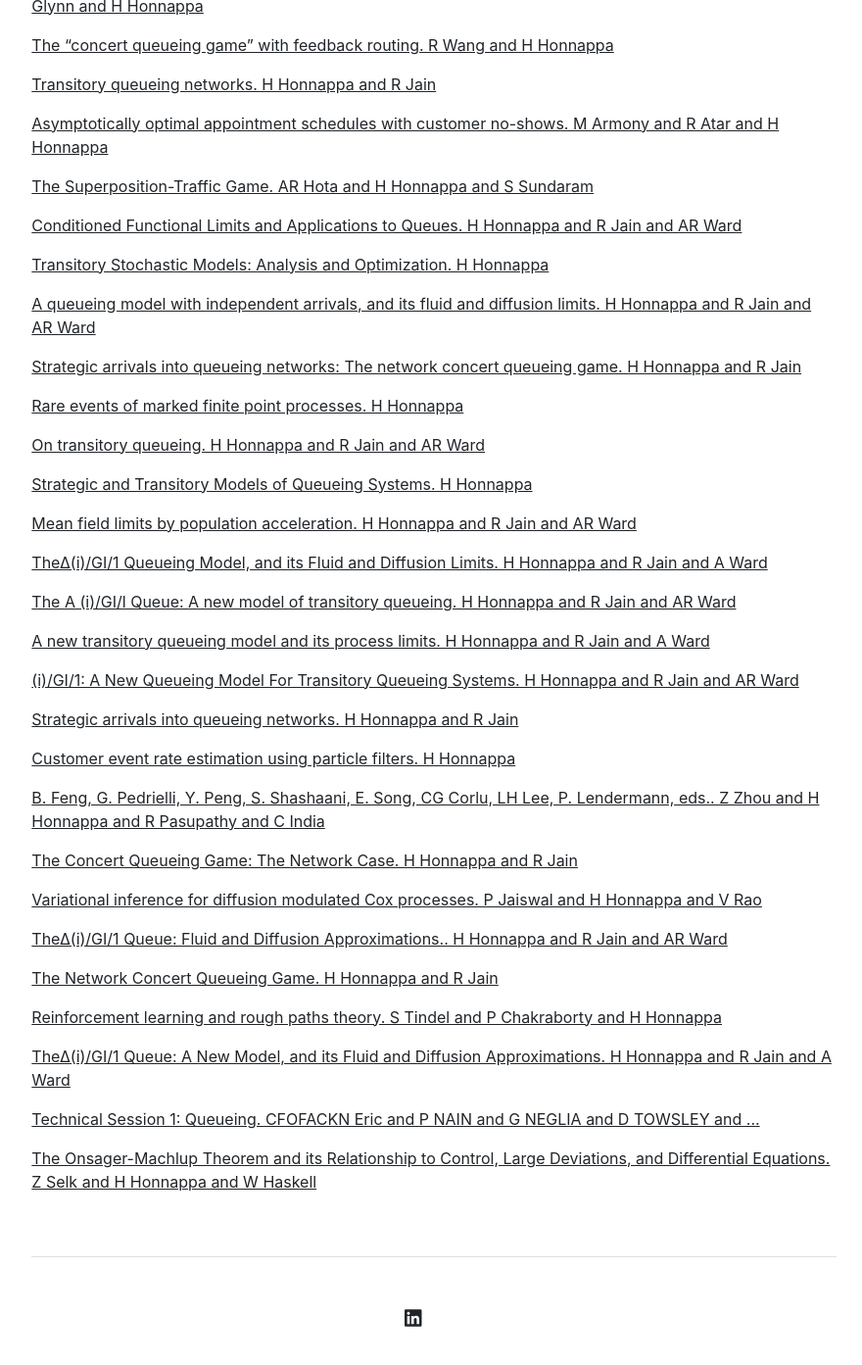
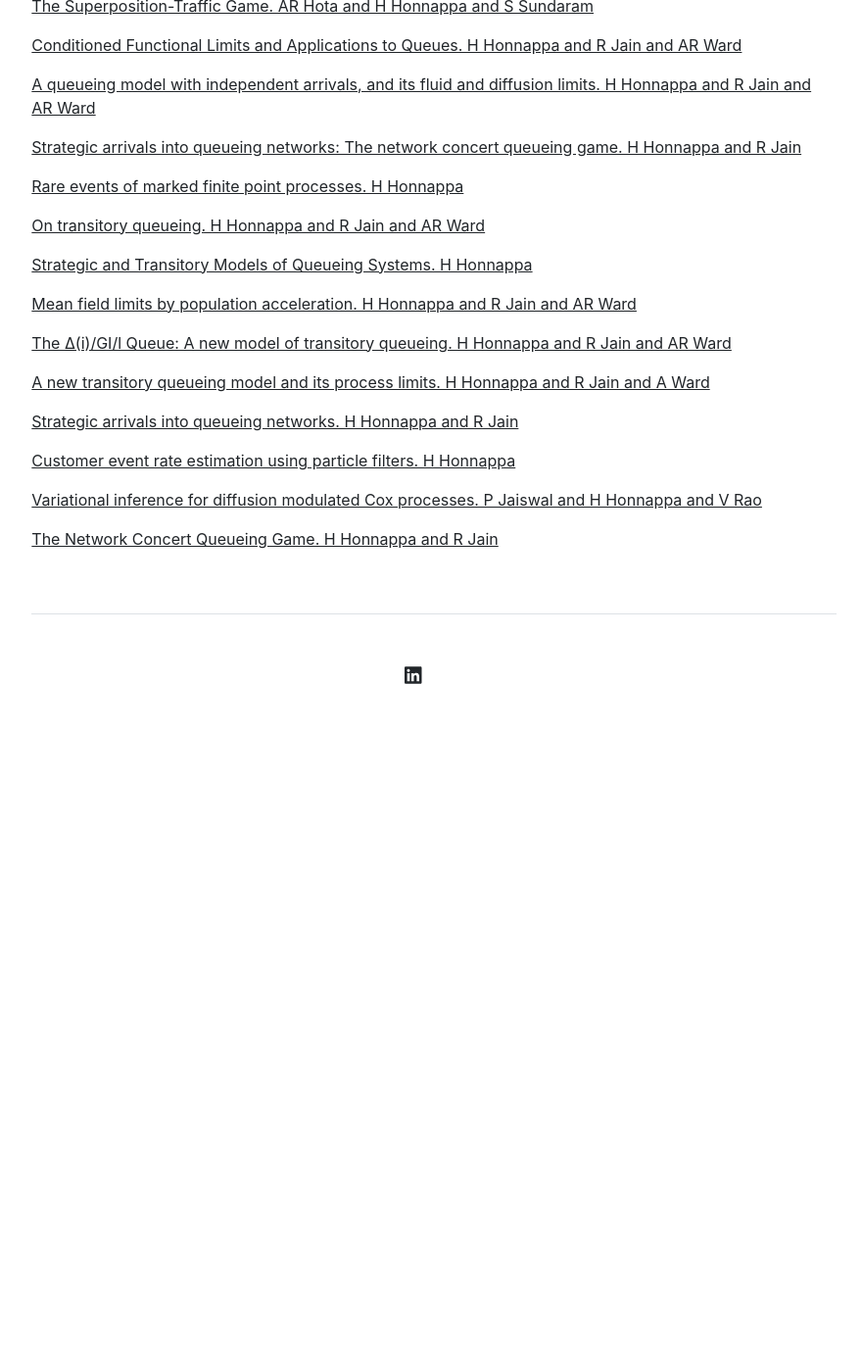
Before and after one commit to stochasticsystemslab/stochasticsystemslab.github.io, a Jekyll site: the page built from publications.md, in a window 1280 px wide and 1400 px high, scrolled down 2694 px. Shown: the top 1393 px of the window at 98% size, without its empty margins (197-1077 px from the left). Built offline with Jekyll 4.4.1, drawn with Linux system fonts in a browser that asks for light colours; after the commit the page ends 3495 px from its top, so only the background shows below that; some of the changed text lies outside the part shown.

Commit message:
Update pubs.yml

```diff
--- a/_data/pubs.yml
+++ b/_data/pubs.yml
@@ -11,15 +11,13 @@ index:
 - name: Pathwise Relaxed Optimal Control of Rough Differential Equations. P Chakraborty
     and H Honnappa and S Tindel
   url: https://arxiv.org/abs/2402.17900
-- name: Introduction to Optimal Transport. IO Ryzhov and R Pasupathy and ...
+- name: Introduction to Optimal Transport. IO Ryzhov and R Pasupathy and H Honnappa
   url: https://ieeexplore.ieee.org/abstract/document/10838746/
 - name: Renewal Processes Represented as Doubly Stochastic Poisson Processes. X Du
     and H Honnappa
   url: https://arxiv.org/abs/2409.18362
-- name: System of load balancing. H Honnappa and V Subramanian
-  url: https://patents.google.com/patent/US11863452B2/en
 - name: Distributed (ATC) gradient descent for high dimension sparse regression. Y
-    Ji and G Scutari and Y Sun and ...
+    Ji and G Scutari and Y Sun and H Honnappa
   url: https://ieeexplore.ieee.org/abstract/document/10103556/
 - name: Distributed sparse regression via penalization. Y Ji and G Scutari and Y Sun
     and H Honnappa
@@ -34,17 +32,12 @@ index:
     in the Small-Noise Limit. Z Selk and H Honnappa
   url: https://arxiv.org/abs/2209.04523
 - name: 'Sample average approximation over function spaces: Statistical consistency
-    and rate of convergence. Z Zhou and H Honnappa and ...'
+    and rate of convergence. Z Zhou and H Honnappa and R Pasupathy'
   url: https://ieeexplore.ieee.org/abstract/document/10015313/
 - name: Strong embeddings for transitory queueing models. P Chakraborty and H Honnappa
   url: https://pubsonline.informs.org/doi/abs/10.1287/moor.2021.1158
 - name: Calibrating nonstationary queueing network models. H Honnappa
   url: https://link.springer.com/article/10.1007/s11134-022-09830-2
-- name: 'CAREER: Methods for Data-Driven Service Engineering. H Honnappa'
-  url: https://ui.adsabs.harvard.edu/abs/2022nsf....2143752H/abstract
-- name: 'Offline Estimation of Controlled Markov Chains: Minimax Nonparametric Estimators
-    and Sample Efficiency. I Banerjee and H Honnappa and V Rao'
-  url: ''
 - name: PAC-Bayes bounds on variational tempered posteriors for Markov models. I Banerjee
     and VA Rao and H Honnappa
   url: https://www.mdpi.com/1099-4300/23/3/313
@@ -63,14 +56,12 @@ index:
 - name: 'A Feynman-Kac type theorem for ODEs: Solutions of second order ODEs as modes
     of diffusions. Z Selk and H Honnappa'
   url: https://arxiv.org/abs/2106.08525
-- name: Calibrating infinite server queueing models driven by cox processes. R Wang
+- name: Calibrating infinite server queueing models driven by Cox processes. R Wang
     and H Honnappa
   url: https://ieeexplore.ieee.org/abstract/document/9715351/
 - name: Diffusion Approximations for Queues In A Fast Oscillatory Random Environment.
     H Honnappa and Y Liu and S Tindel and A Yip
   url: https://arxiv.org/abs/2108.12890
-- name: Methods of load balancing. H Honnappa and V Subramanian
-  url: https://patents.google.com/patent/US10931583B2/en
 - name: 'Modeling urban taxi services with e-hailings: A queueing network approach.
     W Zhang and H Honnappa and SV Ukkusuri'
   url: https://www.sciencedirect.com/science/article/pii/S0968090X18317340
@@ -101,7 +92,7 @@ index:
     W Zhang and H Honnappa and SV Ukkusuri'
   url: https://www.sciencedirect.com/science/article/pii/S2352146519300481
 - name: 'Risk-sensitive variational bayes: Formulations and bounds. P Jaiswal and
-    H Honnappa and ...'
+    H Honnappa and V Rao'
   url: https://optimization-online.org/wp-content/uploads/2019/05/7205.pdf
 - name: Open Problem—Adaptive Constant-Step Stochastic Approximation. R Pasupathy
     and H Honnappa and SR Hunter
@@ -120,7 +111,7 @@ index:
 - name: Dominating points of Gaussian extremes. H Honnappa and R Pasupathy and P Jaiswal
   url: https://arxiv.org/abs/1810.12132
 - name: Optimal allocations for sample average approximation. P Jaiswal and H Honnappa
-    and ...
+    and R Pasupathy
   url: https://ieeexplore.ieee.org/abstract/document/8632258/
 - name: An optimal control approach to within day congestion pricing for stochastic
     transportation networks. H Gehlot and H Honnappa and SV Ukkusuri
@@ -142,8 +133,6 @@ index:
 - name: Conditioned Functional Limits and Applications to Queues. H Honnappa and R
     Jain and AR Ward
   url: https://arxiv.org/abs/1711.02148
-- name: 'Transitory Stochastic Models: Analysis and Optimization. H Honnappa'
-  url: https://ui.adsabs.harvard.edu/abs/2016nsf....1636069H/abstract
 - name: A queueing model with independent arrivals, and its fluid and diffusion limits.
     H Honnappa and R Jain and AR Ward
   url: https://link.springer.com/article/10.1007/s11134-014-9428-4
@@ -159,44 +148,18 @@ index:
 - name: Mean field limits by population acceleration. H Honnappa and R Jain and AR
     Ward
   url: https://ieeexplore.ieee.org/abstract/document/7039918/
-- name: The∆(i)/GI/1 Queueing Model, and its Fluid and Diffusion Limits. H Honnappa
-    and R Jain and A Ward
-  url: ''
-- name: 'The A (i)/GI/l Queue: A new model of transitory queueing. H Honnappa and
+- name: 'The  ∆(i)/GI/l Queue: A new model of transitory queueing. H Honnappa and
     R Jain and AR Ward'
   url: https://ieeexplore.ieee.org/abstract/document/6483292/
 - name: A new transitory queueing model and its process limits. H Honnappa and R Jain
     and A Ward
   url: https://ieeexplore.ieee.org/abstract/document/6376300/
-- name: '(i)/GI/1: A New Queueing Model For Transitory Queueing Systems. H Honnappa
-    and R Jain and AR Ward'
-  url: ''
 - name: Strategic arrivals into queueing networks. H Honnappa and R Jain
   url: https://ieeexplore.ieee.org/abstract/document/5706993/
 - name: Customer event rate estimation using particle filters. H Honnappa
   url: https://crpit.scem.westernsydney.edu.au/confpapers/CRPITV87Honnappa.pdf
-- name: B. Feng, G. Pedrielli, Y. Peng, S. Shashaani, E. Song, CG Corlu, LH Lee, P.
-    Lendermann, eds.. Z Zhou and H Honnappa and R Pasupathy and C India
-  url: https://web.ics.purdue.edu/~pasupath/PAPERS/2022zhohonpas.pdf
-- name: 'The Concert Queueing Game: The Network Case. H Honnappa and R Jain'
-  url: http://ita.ucsd.edu/workshop/13/files/paper/paper_2025.pdf
 - name: Variational inference for diffusion modulated Cox processes. P Jaiswal and
     H Honnappa and V Rao
   url: https://openreview.net/forum?id=snaT4xewUfX
-- name: 'The∆(i)/GI/1 Queue: Fluid and Diffusion Approximations.. H Honnappa and R
-    Jain and AR Ward'
-  url: https://stoch-nets-2012.lids.mit.edu/posters/Honnappa.pdf
 - name: The Network Concert Queueing Game. H Honnappa and R Jain
   url: https://minghsiehece.usc.edu/wp-content/uploads/2017/08/Honnappa-Harsha.pdf
-- name: Reinforcement learning and rough paths theory. S Tindel and P Chakraborty
-    and H Honnappa
-  url: https://www.math.purdue.edu/~stindel/slides/reinforcement-learning.pdf
-- name: 'The∆(i)/GI/1 Queue: A New Model, and its Fluid and Diffusion Approximations.
-    H Honnappa and R Jain and A Ward'
-  url: ''
-- name: 'Technical Session 1: Queueing. CFOFACKN Eric and P NAIN and G NEGLIA and
-    D TOWSLEY and ...'
-  url: https://ieeexplore.ieee.org/abstract/document/6376296/
-- name: The Onsager-Machlup Theorem and its Relationship to Control, Large Deviations,
-    and Differential Equations. Z Selk and H Honnappa and W Haskell
-  url: https://meetings.ams.org/math/jmm2023/meetingapp.cgi/Paper/16861
```
